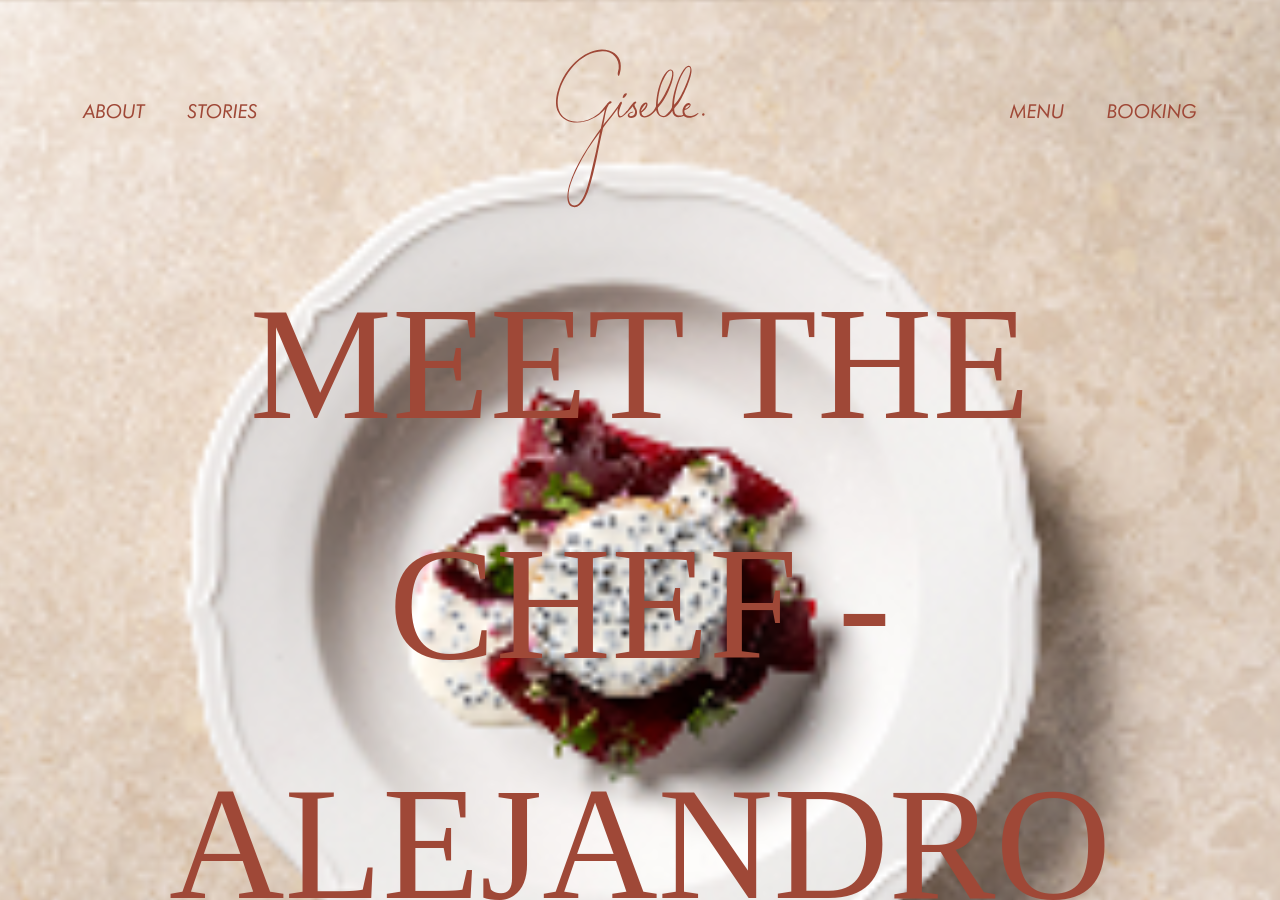
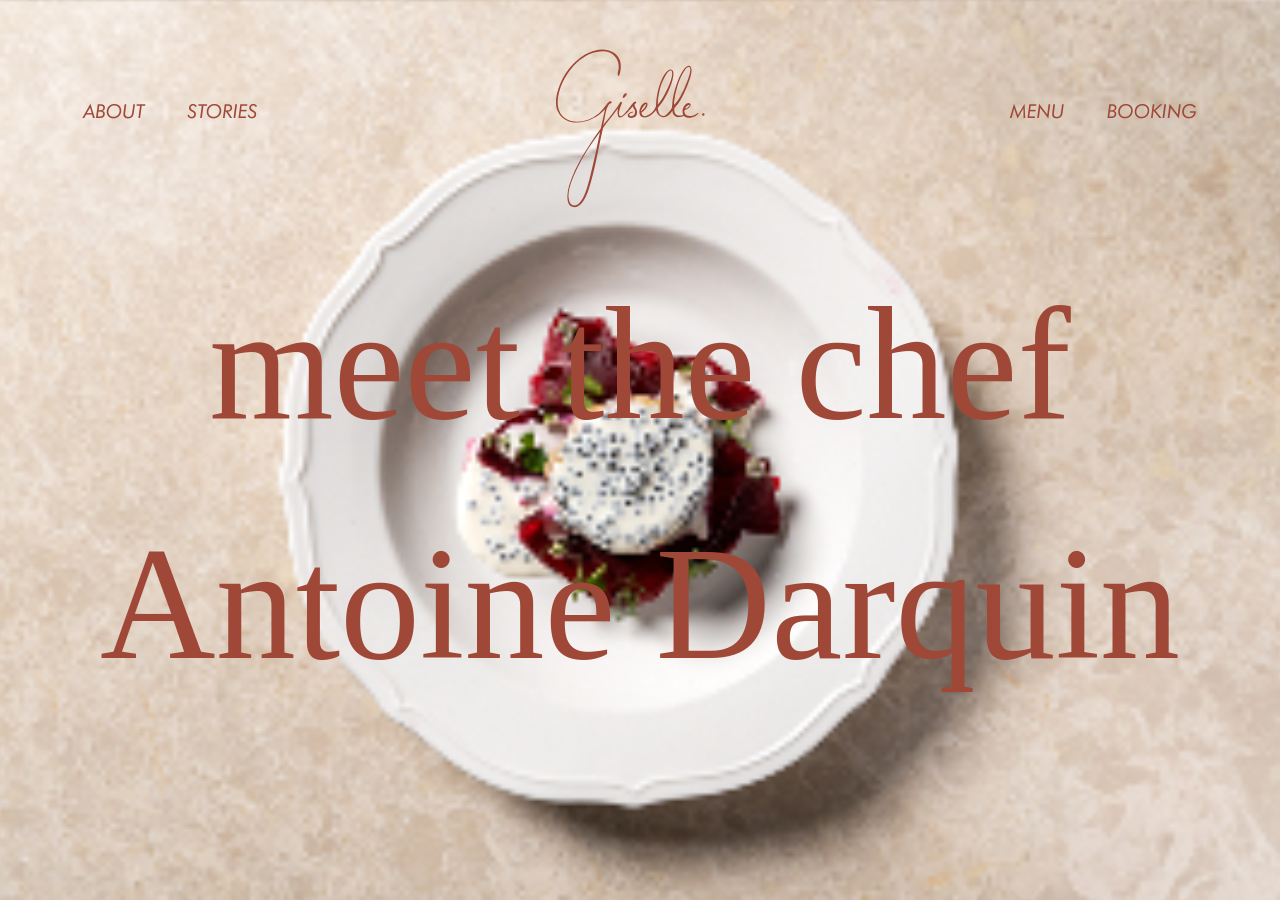
Before and after one commit to dezoul/Giselle, a Jekyll site: the page built from _posts/2025-08-8-meet-alejandro.md, in a window 1280 px wide and 900 px high. Built offline with Jekyll 4.4.1, drawn with Linux system fonts in a browser that asks for light colours; some web fonts are replaced; some of the changed text lies outside the part shown.

Commit message:
Updated 3 files via CloudCannon.

```diff
--- a/_posts/2025-08-8-meet-alejandro.md
+++ b/_posts/2025-08-8-meet-alejandro.md
@@ -1,12 +1,15 @@
 ---
 layout: post
-title: MEET THE CHEF - ALEJANDRO
+title: meet the chef Antoine Darquin
 banner:
     banner-svg: /assets/images/dine-with-us.svg
-    description: This is a short blurb about the restaurant introducing the concept of the venue & it’s menu. You can write as much or as little as you like here as an intro to the full menu below.
+    description: >-
+        This is a short blurb about the restaurant introducing the concept of
+        the venue & it’s menu. You can write as much or as little as you like
+        here as an intro to the full menu below.
     overlay-color:
         color: '#722'
-        opacity: 0.0
+        opacity: 0
     image: /assets/images/dish-1.png
 blog-info:
     image: /assets/images/dish-1.png
@@ -14,7 +17,10 @@
 footer:
     background: dark
 ---
-
-MEET THE CHEF - ALEJANDRO
+**Meet the chef Antoine Darquin**
 
 The thought behind the menu that’s bringing the Riviera to Bali.
+
+Lorem ipsum dolor sit amet, consectetur adipiscing elit, sed do eiusmod tempor incididunt ut labore et dolore magna aliqua. Ut enim ad minim veniam, quis nostrud exercitation ullamco laboris nisi ut aliquip ex ea commodo consequat. Duis aute irure dolor in reprehenderit in voluptate velit esse cillum dolore eu fugiat nulla pariatur. Excepteur sint occaecat cupidatat non proident, sunt in culpa qui officia deserunt mollit anim id est laborum.
+
+Sed ut perspiciatis unde omnis iste natus error sit voluptatem accusantium doloremque laudantium, totam rem aperiam, eaque ipsa quae ab illo inventore veritatis et quasi architecto beatae vitae dicta sunt explicabo. Nemo enim ipsam voluptatem quia voluptas sit aspernatur aut odit aut fugit, sed quia consequuntur magni dolores eos qui ratione voluptatem sequi nesciunt. Neque porro quisquam est, qui dolorem ipsum quia dolor sit amet, consectetur, adipisci velit, sed quia non numquam eius modi tempora incidunt ut labore et dolore magnam aliquam quaerat voluptatem. Ut enim ad minima veniam, quis nostrum exercitationem ullam corporis suscipit laboriosam, nisi ut aliquid ex ea commodi consequatur? Quis autem vel eum iure reprehenderit qui in ea voluptate velit esse quam nihil molestiae consequatur, vel illum qui dolorem eum fugiat quo voluptas nulla pariatur?
```
